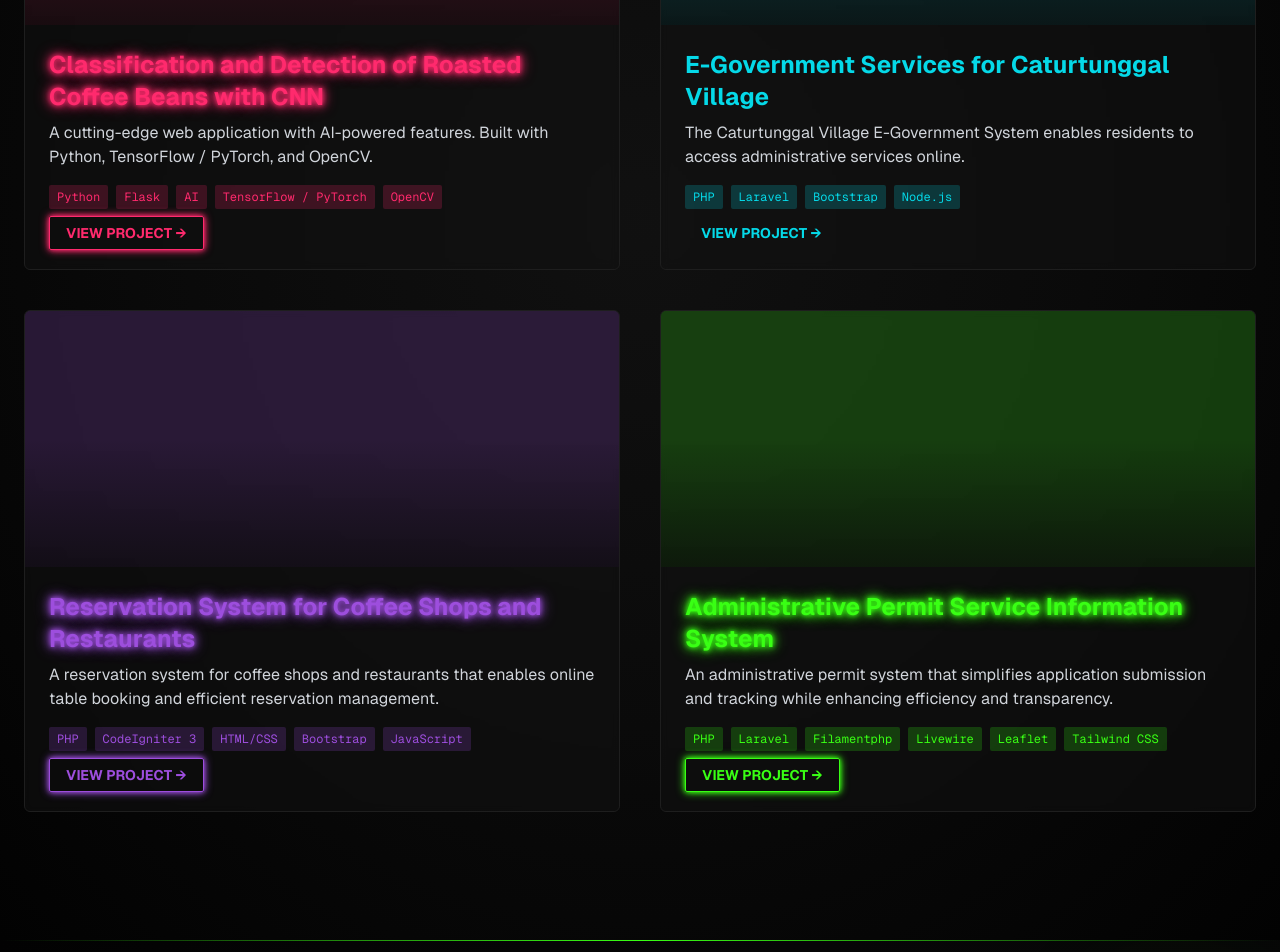
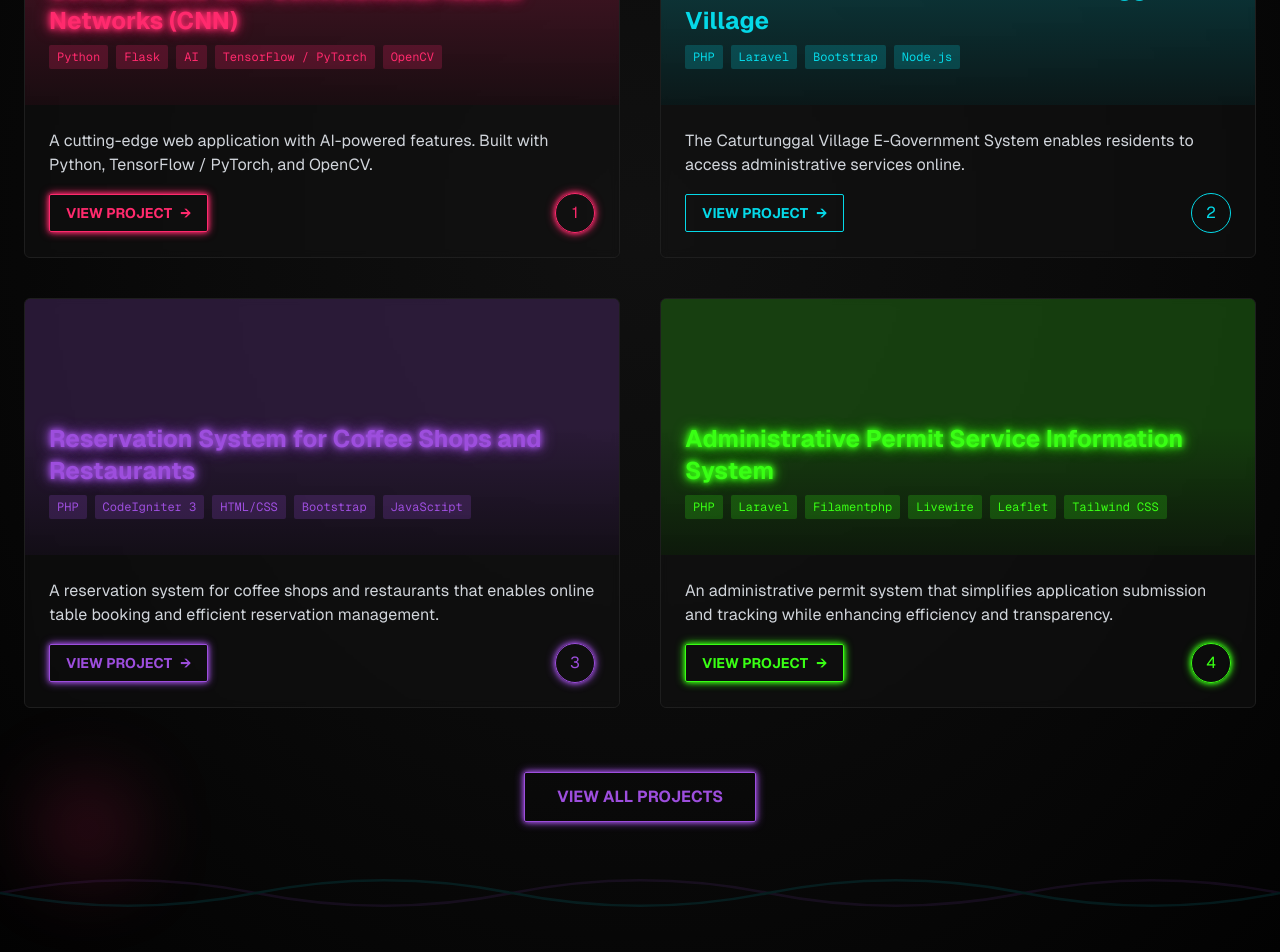
Before and after one commit to leonzss/CyberFolio, a Next.js app: page / in a window 1280 px wide. Shown: the part 3640-4592 px from the top of the page. Built offline with nearby package versions, Linux system fonts and the light colour scheme.

Commit message:
Update Projects.tsx

```diff
--- a/app/components/Projects.tsx
+++ b/app/components/Projects.tsx
@@ -16,7 +16,7 @@ type Project = {
 const projects: Project[] = [
   {
     id: 1,
-    title: "Classification and Detection of Roasted Coffee Beans with CNN",
+    title: "Classification and Detection of Roasted Coffee Beans with Convolutional Neural Networks (CNN)",
     description:
       "A cutting-edge web application with AI-powered features. Built with Python, TensorFlow / PyTorch, and OpenCV.",
     tags: ["Python", "Flask", "AI", "TensorFlow / PyTorch", "OpenCV"],
@@ -56,38 +56,6 @@ const projects: Project[] = [
   },
 ];
 
-// ✅ Mapping Tailwind classes
-const colorClasses = {
-  pink: {
-    text: "text-cyber-pink",
-    bg: "bg-cyber-pink",
-    border: "border-cyber-pink",
-    neon: "neon-text-pink",
-    neonBorder: "neon-border-pink",
-  },
-  blue: {
-    text: "text-cyber-blue",
-    bg: "bg-cyber-blue",
-    border: "border-cyber-blue",
-    neon: "neon-text-blue",
-    neonBorder: "neon-border-blue",
-  },
-  purple: {
-    text: "text-cyber-purple",
-    bg: "bg-cyber-purple",
-    border: "border-cyber-purple",
-    neon: "neon-text-purple",
-    neonBorder: "neon-border-purple",
-  },
-  green: {
-    text: "text-cyber-green",
-    bg: "bg-cyber-green",
-    border: "border-cyber-green",
-    neon: "neon-text-green",
-    neonBorder: "neon-border-green",
-  },
-};
-
 const Projects = () => {
   const [activeProject, setActiveProject] = useState<number | null>(null);
   const ref = useRef<HTMLDivElement>(null);
@@ -97,21 +65,37 @@ const Projects = () => {
     hidden: { opacity: 0 },
     visible: {
       opacity: 1,
-      transition: { staggerChildren: 0.1 },
+      transition: {
+        staggerChildren: 0.1,
+      },
     },
   };
 
   const itemVariants = {
     hidden: { y: 50, opacity: 0 },
-    visible: { y: 0, opacity: 1, transition: { duration: 0.6 } },
+    visible: {
+      y: 0,
+      opacity: 1,
+      transition: {
+        duration: 0.6,
+      },
+    },
   };
 
   return (
-    <section id="projects" className="relative py-20 md:py-32 overflow-hidden bg-cyber-black">
-      {/* Background */}
+    <section
+      id="projects"
+      className="relative py-20 md:py-32 overflow-hidden bg-cyber-black"
+    >
+      {/* Background Elements */}
       <div className="absolute inset-0 z-0">
         <div className="absolute inset-0 bg-[radial-gradient(ellipse_at_center,_var(--tw-gradient-stops))] from-cyber-dark via-cyber-black to-black opacity-80"></div>
       </div>
+
+      {/* Decorative Elements */}
+      <div className="absolute top-0 left-0 w-full h-px bg-gradient-to-r from-transparent via-cyber-blue to-transparent"></div>
+      <div className="absolute top-40 right-20 w-32 h-32 bg-cyber-purple/20 rounded-full filter blur-3xl"></div>
+      <div className="absolute bottom-20 left-10 w-24 h-24 bg-cyber-pink/20 rounded-full filter blur-2xl"></div>
 
       <div className="container mx-auto px-4 md:px-6 relative z-10">
         <div className="text-center mb-16">
@@ -135,6 +119,16 @@ const Projects = () => {
             <span className="text-cyber-purple neon-text-purple">FEATURED</span>{" "}
             <span className="text-cyber-blue neon-text">PROJECTS</span>
           </motion.h2>
+
+          <motion.p
+            initial={{ opacity: 0, y: 20 }}
+            animate={isInView ? { opacity: 1, y: 0 } : { opacity: 0, y: 20 }}
+            transition={{ duration: 0.5, delay: 0.2 }}
+            className="text-lg text-gray-300 max-w-2xl mx-auto"
+          >
+            Explore my portfolio of innovative digital projects that showcase my
+            technical skills and creative vision.
+          </motion.p>
         </div>
 
         <motion.div
@@ -144,50 +138,133 @@ const Projects = () => {
           animate={isInView ? "visible" : "hidden"}
           className="grid grid-cols-1 md:grid-cols-2 gap-8 md:gap-10"
         >
-          {projects.map((project) => {
-            const color = colorClasses[project.color];
-            return (
+          {projects.map((project) => (
             <motion.div
               key={project.id}
               variants={itemVariants}
-                className={`group relative overflow-hidden rounded-md bg-cyber-dark/50 backdrop-blur-sm border border-cyber-gray hover:${color.border} transition-all duration-300`}
+              className={`group relative overflow-hidden rounded-md bg-cyber-dark/50 backdrop-blur-sm border border-cyber-gray hover:border-cyber-${project.color} transition-all duration-300`}
               onMouseEnter={() => setActiveProject(project.id)}
               onMouseLeave={() => setActiveProject(null)}
             >
-                {/* Project Card */}
               <div className="relative h-64 overflow-hidden">
-                  <div className={`absolute inset-0 ${color.bg}/20 flex items-center justify-center`}></div>
-                  <div className="absolute inset-0 bg-gradient-to-t from-cyber-black via-transparent to-transparent opacity-70"></div>
+                {/* Placeholder for project image */}
+                <div className={`absolute inset-0 bg-cyber-${project.color}/20 flex items-center justify-center`}>
+                  <span className={`text-cyber-${project.color} text-6xl font-bold opacity-30`}>
+                    {/* {project.title.charAt(0)} */}
+                  </span>
                 </div>
 
-                <div className="p-6">
-                  <h3 className={`text-xl md:text-2xl font-bold mb-2 ${color.text} ${color.neon}`}>
+                {/* Overlay */}
+                <div className="absolute inset-0 bg-gradient-to-t from-cyber-black via-transparent to-transparent opacity-70"></div>
+
+                {/* Glitch Effect */}
+                <div className={`absolute inset-0 bg-cyber-${project.color}/10 opacity-0 group-hover:opacity-100 transition-opacity duration-300`}></div>
+
+                {/* Project Info */}
+                <div className="absolute bottom-0 left-0 w-full p-6">
+                  <h3 className={`text-xl md:text-2xl font-bold mb-2 text-cyber-${project.color} neon-text-${project.color === "blue" ? "blue" : project.color === "pink" ? "pink" : project.color === "purple" ? "purple" : "green"}`}>
                     {project.title}
                   </h3>
-                  <p className="text-gray-300 mb-4">{project.description}</p>
+
                   <div className="flex flex-wrap gap-2 mb-3">
                     {project.tags.map((tag, index) => (
                       <span
                         key={index}
-                        className={`text-xs font-mono py-1 px-2 rounded-sm ${color.bg}/20 ${color.text}`}
+                        className={`text-xs font-mono py-1 px-2 rounded-sm bg-cyber-${project.color}/20 text-cyber-${project.color}`}
                       >
                         {tag}
                       </span>
                     ))}
                   </div>
+                </div>
+              </div>
+
+              <div className="p-6">
+                <p className="text-gray-300 mb-4">{project.description}</p>
+
+                <div className="flex justify-between items-center">
                   <a
                     href={project.link}
+                    className={`px-4 py-2 bg-transparent border border-cyber-${project.color} text-cyber-${project.color} text-sm font-bold rounded-sm hover:bg-cyber-${project.color}/10 transition-all duration-300 neon-border-${project.color === "blue" ? "blue" : project.color === "pink" ? "pink" : project.color === "purple" ? "purple" : "green"} relative overflow-hidden group inline-flex items-center`}
+                  >
+                    <span className="relative z-10 mr-2">VIEW PROJECT</span>
+                    <span className="relative z-10">→</span>
+                    <span className={`absolute inset-0 bg-cyber-${project.color}/10 transform scale-x-0 origin-left transition-transform duration-300 group-hover:scale-x-100`}></span>
+                  </a>
+
+                  <div className={`w-10 h-10 rounded-full border border-cyber-${project.color} flex items-center justify-center neon-border-${project.color === "blue" ? "blue" : project.color === "pink" ? "pink" : project.color === "purple" ? "purple" : "green"}`}>
+                    <span className={`text-cyber-${project.color}`}>{project.id}</span>
+                  </div>
+                </div>
+              </div>
+
+              {/* Animated Border */}
+              {activeProject === project.id && (
+                <>
+                  <motion.div
+                    className={`absolute top-0 left-0 w-full h-0.5 bg-cyber-${project.color}`}
+                    initial={{ scaleX: 0, transformOrigin: "left" }}
+                    animate={{ scaleX: 1 }}
+                    transition={{ duration: 0.5 }}
+                  />
+                  <motion.div
+                    className={`absolute top-0 right-0 w-0.5 h-full bg-cyber-${project.color}`}
+                    initial={{ scaleY: 0, transformOrigin: "top" }}
+                    animate={{ scaleY: 1 }}
+                    transition={{ duration: 0.5, delay: 0.1 }}
+                  />
+                  <motion.div
+                    className={`absolute bottom-0 right-0 w-full h-0.5 bg-cyber-${project.color}`}
+                    initial={{ scaleX: 0, transformOrigin: "right" }}
+                    animate={{ scaleX: 1 }}
+                    transition={{ duration: 0.5, delay: 0.2 }}
+                  />
+                  <motion.div
+                    className={`absolute bottom-0 left-0 w-0.5 h-full bg-cyber-${project.color}`}
+                    initial={{ scaleY: 0, transformOrigin: "bottom" }}
+                    animate={{ scaleY: 1 }}
+                    transition={{ duration: 0.5, delay: 0.3 }}
+                  />
+                </>
+              )}
+            </motion.div>
+          ))}
+        </motion.div>
+
+        <motion.div
+          initial={{ opacity: 0, y: 20 }}
+          animate={isInView ? { opacity: 1, y: 0 } : { opacity: 0, y: 20 }}
+          transition={{ duration: 0.5, delay: 0.5 }}
+          className="mt-16 text-center"
+        >
+          <a
+            href="https://github.com/leonzss"
             target="_blank"
             rel="noopener noreferrer"
-                    className={`px-4 py-2 bg-transparent ${color.border} ${color.text} text-sm font-bold rounded-sm hover:${color.bg}/10 transition-all duration-300 ${color.neonBorder}`}
+            className="px-8 py-3 bg-transparent border border-cyber-purple text-cyber-purple font-bold rounded-sm hover:bg-cyber-purple/10 transition-all duration-300 neon-border-purple relative overflow-hidden group inline-block"
           >
-                    VIEW PROJECT →
+            <span className="relative z-10">VIEW ALL PROJECTS</span>
+            <span className="absolute inset-0 bg-cyber-purple/10 transform scale-x-0 origin-left transition-transform duration-300 group-hover:scale-x-100"></span>
           </a>
+        </motion.div>
       </div>
-              </motion.div>
-            );
-          })}
-        </motion.div>
+
+      {/* Circuit Board Pattern */}
+      <div className="absolute bottom-0 left-0 w-full h-32 opacity-10 pointer-events-none">
+        <svg width="100%" height="100%" viewBox="0 0 800 100" preserveAspectRatio="none">
+          <path
+            d="M 0,50 Q 80,30 160,50 T 320,50 T 480,50 T 640,50 T 800,50"
+            fill="none"
+            stroke="#9d4edd"
+            strokeWidth="2"
+          />
+          <path
+            d="M 0,50 Q 80,70 160,50 T 320,50 T 480,50 T 640,50 T 800,50"
+            fill="none"
+            stroke="#05d9e8"
+            strokeWidth="2"
+          />
+        </svg>
       </div>
     </section>
   );
```
Lines whose indentation alone changed are shown as unchanged.
